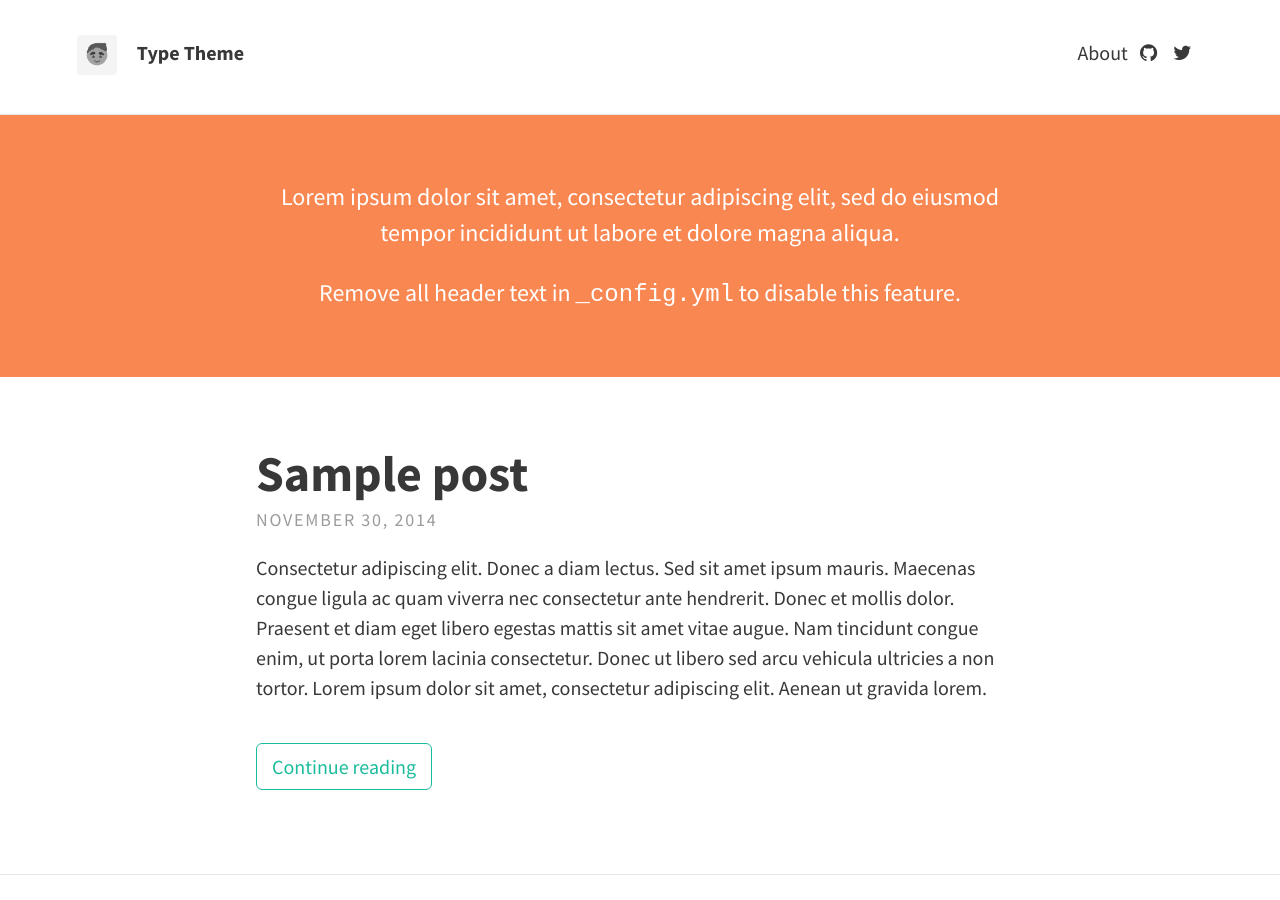
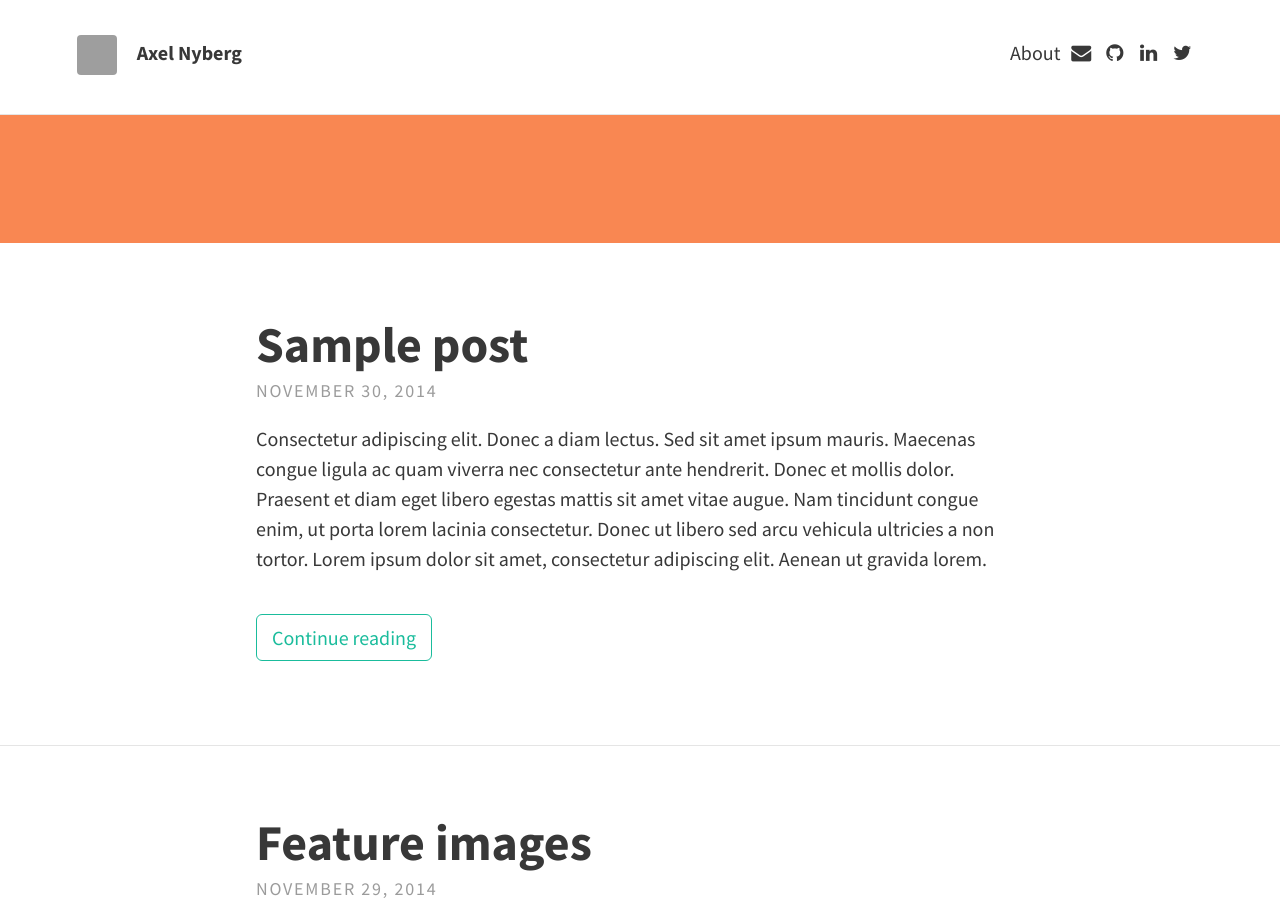
Before and after one commit to axelnyberg/axelnyberg.github.io, a Jekyll site: the page built from index.html, in a window 1280 px wide and 900 px high. Built offline with Jekyll 4.4.1, drawn with Linux system fonts in a browser that asks for light colours; nearby versions of some CDN libraries; the list of posts is cut into pages by our own code.

Commit message:
Update _config.yml

```diff
--- a/_config.yml
+++ b/_config.yml
@@ -5,32 +5,30 @@
 # THEME-SPECIFIC CONFIGURATION
 theme:
   # Meta
-  title: Type Theme
-  avatar: avatar.png
+  title: Axel Nyberg
+  avatar: https://media.licdn.com/mpr/mpr/shrinknp_400_400/AAEAAQAAAAAAAAioAAAAJDNjMDE2ZjE0LTNhY2MtNDRkMC1hZmYyLTQ5ODY5NWMxMDYwZg.jpg
   gravatar: # Email MD5 hash
-  description: "A website with blog posts and pages" # used by search engines
+  description: "This Website includes a blog and my portfolio." # used by search engines
 
   # Header and footer text
   header_text: >
-     <p>Lorem ipsum dolor sit amet, consectetur adipiscing elit, sed do eiusmod tempor incididunt ut labore et dolore magna aliqua.</p>
 
-     <p>Remove all header text in <code>_config.yml</code> to disable this feature.</p>
   header_text_feature_image:
   footer_text: >
    Powered by <a href="http://jekyllrb.com">Jekyll</a> with <a href="https://rohanchandra.github.io/project/type/">Type Theme</a>
 
   # Icons
   rss: false
-  email_address: # Full email address, e.g. "sam@example.com"
+  email_address: "axelnyberg@icloud.com" # Full email address, e.g. "sam@example.com"
   behance:
   bitbucket:
   dribbble:
   facebook:
   flickr:
-  github: "rohanchandra/type-theme"
+  github: "https://github.com/axelnyberg"
   google_plus:
   instagram:
-  linkedin:  # Full URL
+  linkedin: "https://www.linkedin.com/in/axelnyberg"  # Full URL
   pinterest:
   reddit:
   soundcloud:
```
